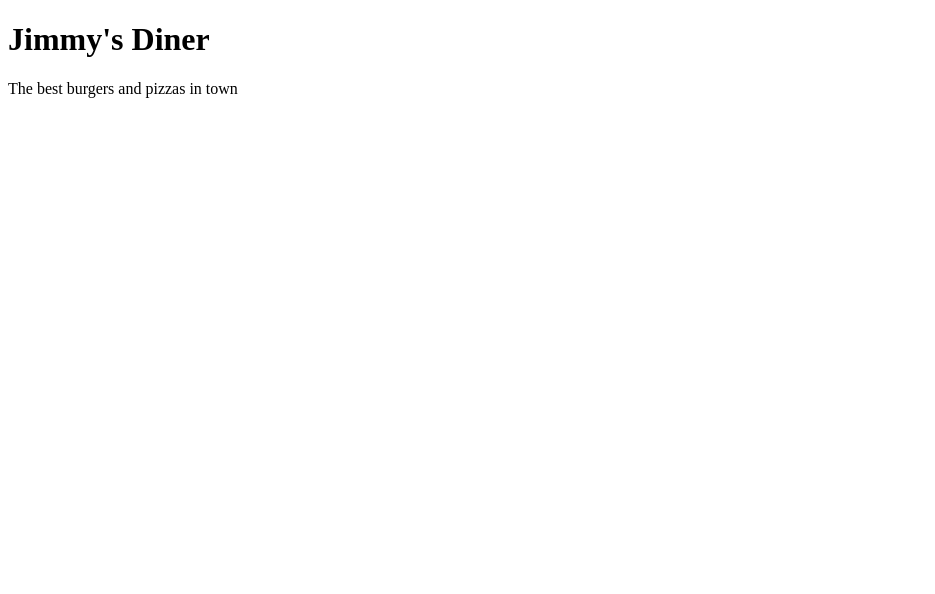
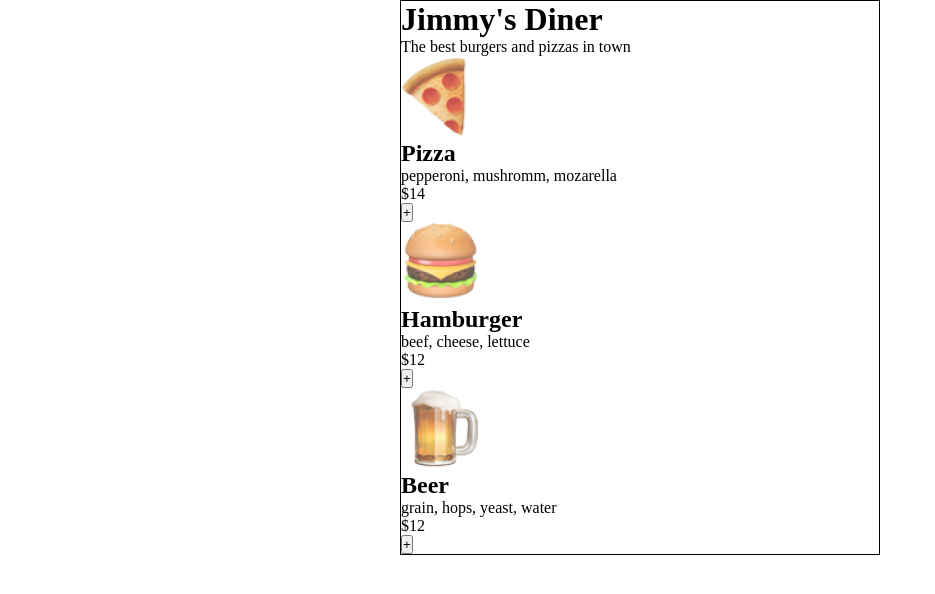
Before and after one commit to Petran86/restaurant-menu, a plain HTML site: page index.html in a window 1280 px wide. Shown: the whole page, without its empty margins (0-935 px from the left). Drawn offline with Linux system fonts and the light colour scheme; a web font is replaced by a local one.

Commit message:
Iteration 2

```diff
--- a/data.js
+++ b/data.js
@@ -1,17 +1,20 @@
-export const menu = [
+export const menuData = [
     {
         name: "Pizza",
         ingredients: "pepperoni, mushromm, mozarella",
-        price: 14
+        price: 14,
+        image: "./images/pizza.png"
     },
     {
         name: "Hamburger",
         ingredients: "beef, cheese, lettuce",
-        price: 12
+        price: 12,
+        image: "./images/burger.png"
     },
     {
         name: "Beer",
         ingredients: "grain, hops, yeast, water",
-        price: 12
+        price: 12,
+        image: "./images/beer.png"
     }
 ]
--- a/index.css
+++ b/index.css
@@ -0,0 +1,15 @@
+*{
+    margin: 0;
+    padding: 0;
+    box-sizing: border-box;
+}
+
+body {
+    font-family: "Smythe", serif;
+}
+
+.container {
+    max-width: 480px;
+    margin: 0 auto;
+    border: 1px solid black;
+}
--- a/index.html
+++ b/index.html
@@ -3,22 +3,31 @@
   <head>
     <meta charset="UTF-8" />
     <meta name="viewport" content="width=device-width, initial-scale=1.0" />
+    <link rel="stylesheet" href="index.css" />
+    <link rel="preconnect" href="https://fonts.googleapis.com" />
+    <link rel="preconnect" href="https://fonts.gstatic.com" crossorigin />
+    <link
+      href="https://fonts.googleapis.com/css2?family=Smythe&display=swap"
+      rel="stylesheet"
+    />
     <title>Document</title>
   </head>
   <body>
+    <div class="container">
       <header>
         <h1>Jimmy's Diner</h1>
         <p>The best burgers and pizzas in town</p>
       </header>
       <main>
         <section class="menu">
-        <div class="menu-items"></div>
+          <div class="menu-items" id="menu-items"></div>
         </section>
         <section class="order">
           <div class="order-items"></div>
         </section>
         <div class="modal"></div>
       </main>
+    </div>
     <script src="index.js" type="module"></script>
   </body>
 </html>
--- a/index.js
+++ b/index.js
@@ -1,21 +1,25 @@
-import { menu } from "./data";
+import { menuData } from "./data.js";
 
-const menuItems = document.getElementById("menu-items")
+function getMenu() {
+  let menuHTML = ``
+  menuData.forEach(menu => {
+    menuHTML += `
+        <div class="menu-item">
+            <img src=${menu.image} alt="" />
+            <div class="menu-item-desc">
+             <h2>${menu.name}</h2>
+             <p>${menu.ingredients}</p>
+             <p>$${menu.price}</p>
+           </div>
+           <button aria-label="Add item to order">+</button>
+        </div>
+    `
+  })
+  return menuHTML
+}
 
-function renderMenu() {
-    const menuString = ``
-    for(let menuItm of menu) {
-        menuString += `
-        <img src="" alt="" />
-          <div class="menu-item-desc">
-            <h2>${menuItm.name}</h2>
-            <p>${menuItm.ingredients}</p>
-            <p>$${menuItm.price}</p>
-          </div>
-          <button aria-label="Add item to order">+</button>
-        `
-    }
-    console.log(menuString)
-    menuItems.innerHTML = menuString
+function render() {
+  document.getElementById("menu-items").innerHTML = getMenu()
 }
-renderMenu()
+
+render()
```
Also changed, not shown: images/beer.png (added), images/burger.png (added), images/pizza.png (added). Lines whose indentation alone changed are shown as unchanged.
